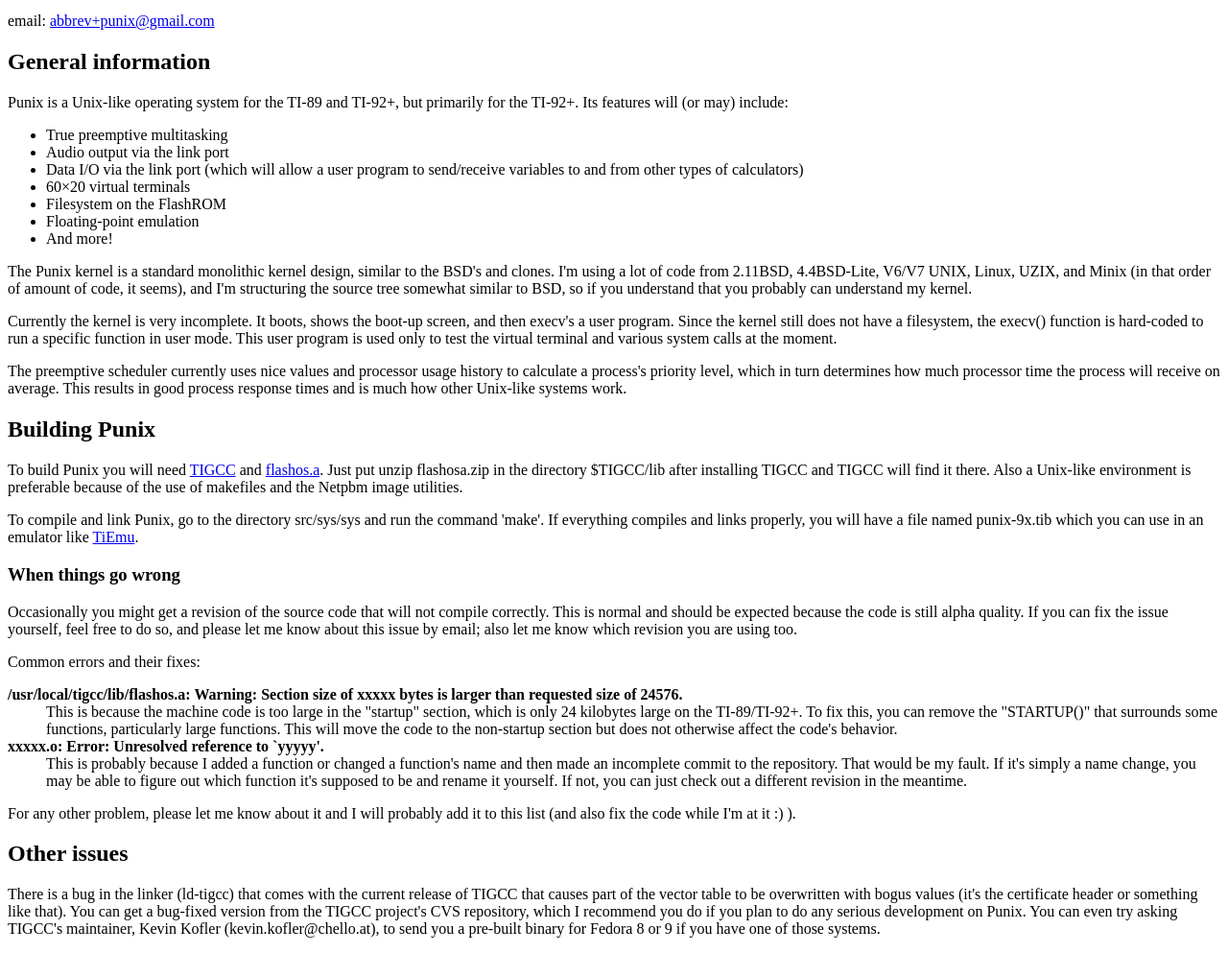
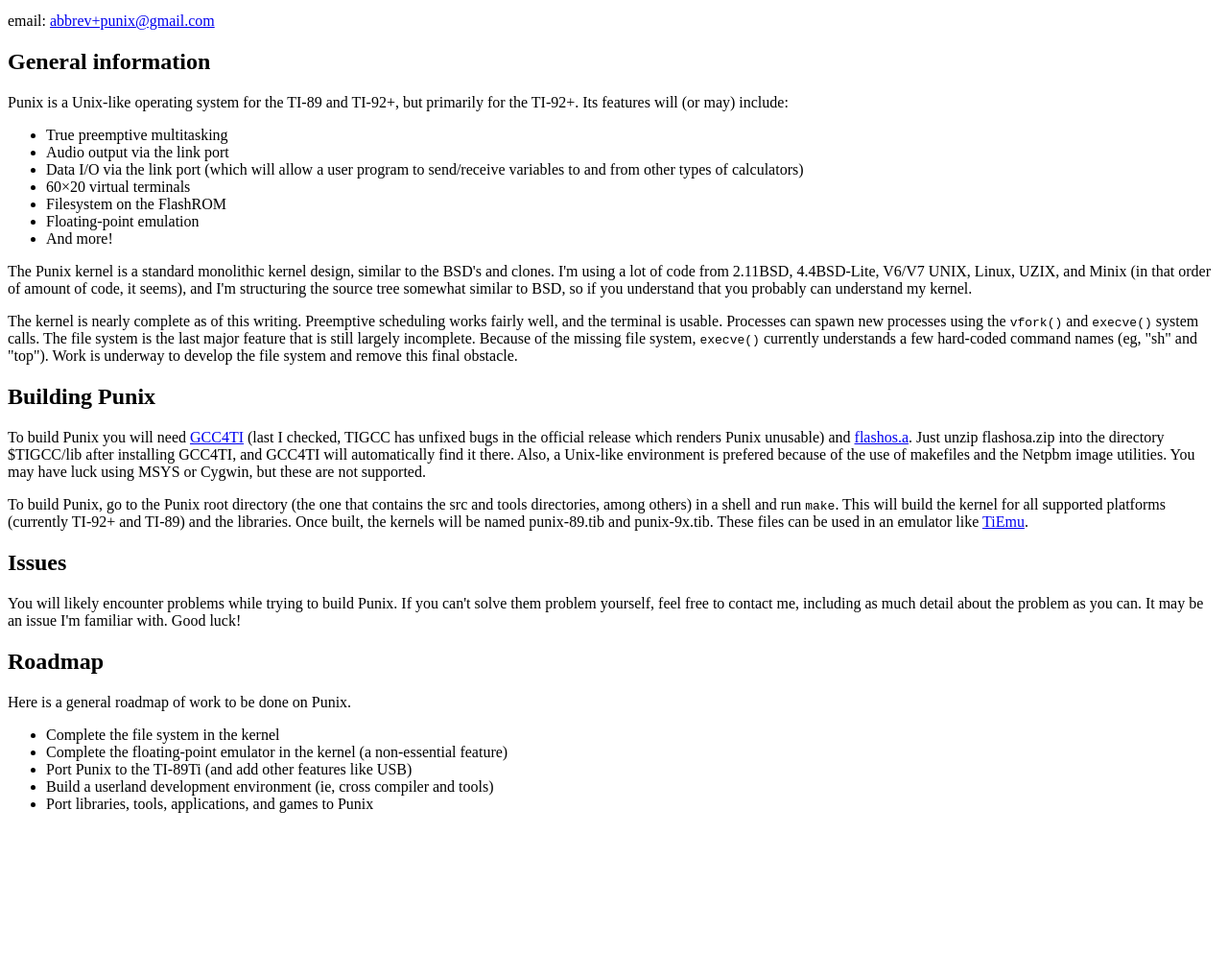
Before and after one commit to abbrev/punix, a plain HTML site: page docs/index.html in a window 1280 px wide. Shown: the part 87-1080 px from the top of the page at 96% size. After the commit the page ends 950 px from the top, so only its background shows below. Drawn offline with Linux system fonts and the light colour scheme.

Commit message:
update docs and remove BUILD.txt

```diff
--- a/docs/index.html
+++ b/docs/index.html
@@ -28,36 +28,29 @@ dt {
 
 <p>The Punix kernel is a standard monolithic kernel design, similar to the BSD's and clones. I'm using a lot of code from 2.11BSD, 4.4BSD-Lite, V6/V7 UNIX, Linux, UZIX, and Minix (in that order of amount of code, it seems), and I'm structuring the source tree somewhat similar to BSD, so if you understand that you probably can understand my kernel.</p>
 
-<p>Currently the kernel is very incomplete. It boots, shows the boot-up screen, and then execv's a user program. Since the kernel still does not have a filesystem, the execv() function is hard-coded to run a specific function in user mode. This user program is used only to test the virtual terminal and various system calls at the moment.</p>
-
-<p>The preemptive scheduler currently uses nice values and processor usage history to calculate a process's priority level, which in turn determines how much processor time the process will receive on average. This results in good process response times and is much how other Unix-like systems work.</p>
+<p>The kernel is nearly complete as of this writing. Preemptive scheduling works fairly well, and the terminal is usable. Processes can spawn new processes using the <code>vfork()</code> and <code>execve()</code> system calls. The file system is the last major feature that is still largely incomplete. Because of the missing file system, <code>execve()</code> currently understands a few hard-coded command names (eg, "sh" and "top"). Work is underway to develop the file system and remove this final obstacle.</p>
 
 <h2>Building Punix</h2>
 
-<p>To build Punix you will need <a href="http://tigcc.ticalc.org/">TIGCC</a> and <a href="http://members.chello.at/gerhard.kofler/kevin/ti89prog/flashosa.zip">flashos.a</a>. Just put unzip flashosa.zip in the directory $TIGCC/lib after installing TIGCC and TIGCC will find it there. Also a Unix-like environment is preferable because of the use of makefiles and the Netpbm image utilities.</p>
+<p>To build Punix you will need <a href="http://trac.godzil.net/gcc4ti/">GCC4TI</a> (last I checked, TIGCC has unfixed bugs in the official release which renders Punix unusable) and <a href="http://members.chello.at/gerhard.kofler/kevin/ti89prog/flashosa.zip">flashos.a</a>. Just unzip flashosa.zip into the directory $TIGCC/lib after installing GCC4TI, and GCC4TI will automatically find it there. Also, a Unix-like environment is prefered because of the use of makefiles and the Netpbm image utilities. You may have luck using MSYS or Cygwin, but these are not supported.</p>
 
-<p>To compile and link Punix, go to the directory src/sys/sys and run the command 'make'. If everything compiles and links properly, you will have a file named punix-9x.tib which you can use in an emulator like <a href="http://lpg.ticalc.org/prj_tiemu/">TiEmu</a>.</p>
+<p>To build Punix, go to the Punix root directory (the one that contains the src and tools directories, among others) in a shell and run <code>make</code>. This will build the kernel for all supported platforms (currently TI-92+ and TI-89) and the libraries. Once built, the kernels will be named punix-89.tib and punix-9x.tib. These files can be used in an emulator like <a href="http://lpg.ticalc.org/prj_tiemu/">TiEmu</a>.</p>
 
-<h3>When things go wrong</h3>
+<h2>Issues</h2>
 
-<p>Occasionally you might get a revision of the source code that will not compile correctly. This is normal and should be expected because the code is still alpha quality. If you can fix the issue yourself, feel free to do so, and please let me know about this issue by email; also let me know which revision you are using too.</p>
+<p>You will likely encounter problems while trying to build Punix. If you can't solve them problem yourself, feel free to contact me, including as much detail about the problem as you can. It may be an issue I'm familiar with. Good luck!</p>
 
-<p>Common errors and their fixes:</p>
+<h2>Roadmap</h2>
 
-<dl>
-<dt>/usr/local/tigcc/lib/flashos.a: Warning: Section size of xxxxx bytes is larger than requested size of 24576.</dt>
+<p>Here is a general roadmap of work to be done on Punix.</p>
 
-<dd>This is because the machine code is too large in the "startup" section, which is only 24 kilobytes large on the TI-89/TI-92+. To fix this, you can remove the "STARTUP()" that surrounds some functions, particularly large functions. This will move the code to the non-startup section but does not otherwise affect the code's behavior.</dd>
+<ul>
+<li>Complete the file system in the kernel</li>
+<li>Complete the floating-point emulator in the kernel (a non-essential feature)</li>
+<li>Port Punix to the TI-89Ti (and add other features like USB)</li>
+<li>Build a userland development environment (ie, cross compiler and tools)</li>
+<li>Port libraries, tools, applications, and games to Punix</li>
+</ul>
 
-<dt>xxxxx.o: Error: Unresolved reference to `yyyyy'.</dt>
-
-<dd>This is probably because I added a function or changed a function's name and then made an incomplete commit to the repository. That would be my fault. If it's simply a name change, you may be able to figure out which function it's supposed to be and rename it yourself. If not, you can just check out a different revision in the meantime.</dd>
-</dl>
-
-<p>For any other problem, please let me know about it and I will probably add it to this list (and also fix the code while I'm at it :) ).
-
-<h2>Other issues</h2>
-
-<p>There is a bug in the linker (ld-tigcc) that comes with the current release of TIGCC that causes part of the vector table to be overwritten with bogus values (it's the certificate header or something like that). You can get a bug-fixed version from the TIGCC project's CVS repository, which I recommend you do if you plan to do any serious development on Punix. You can even try asking TIGCC's maintainer,  Kevin Kofler (kevin.kofler@chello.at), to send you a pre-built binary for Fedora 8 or 9 if you have one of those systems.</p>
 </body>
 </html>
```
Also changed, not shown: BUILD.txt (deleted).
